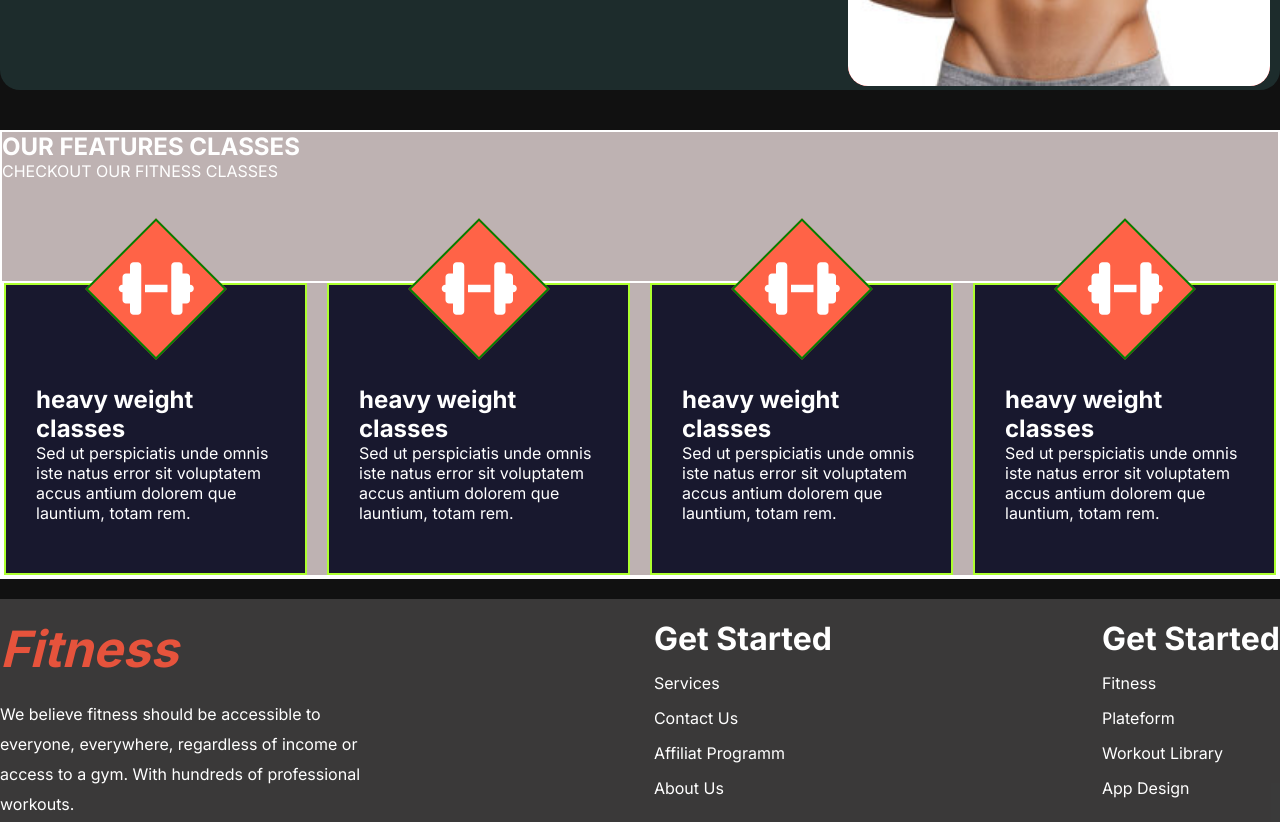
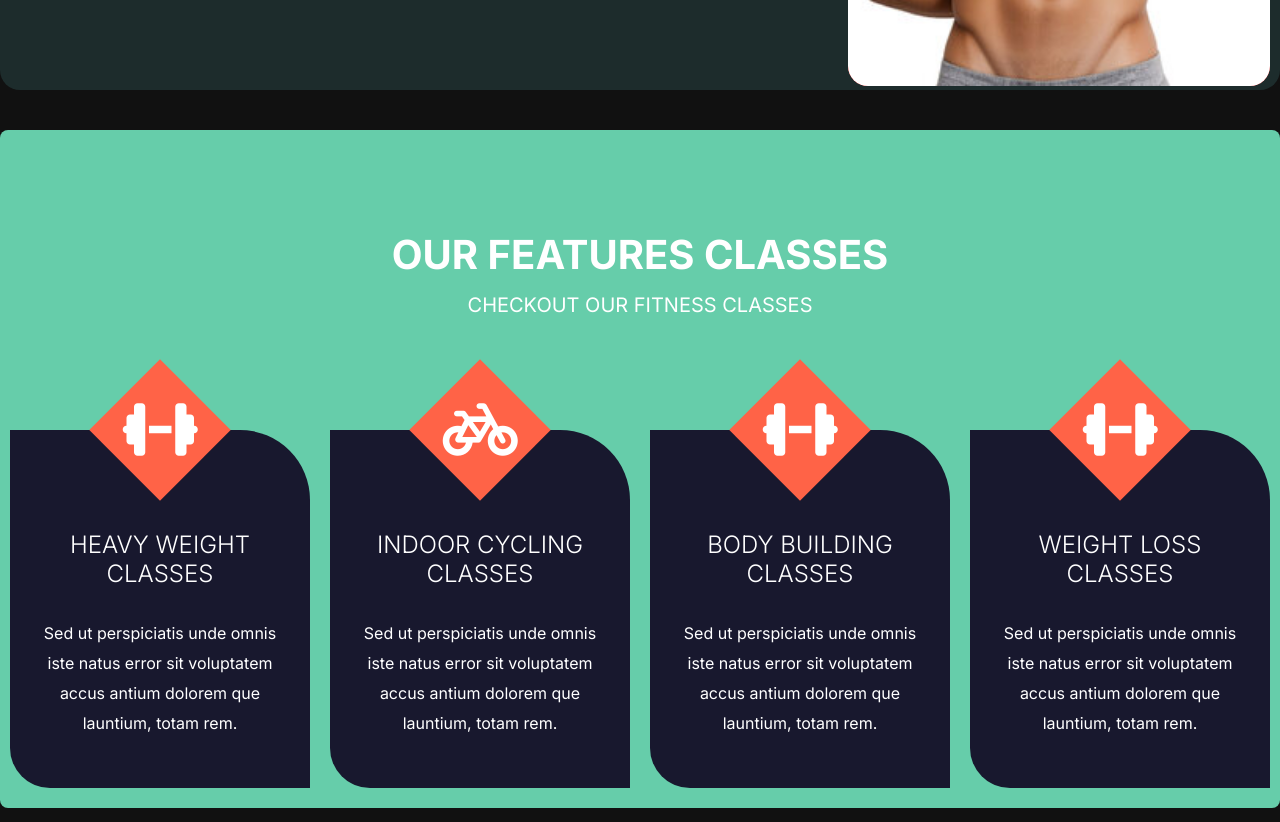
Before and after one commit to sujoy-dam/Versatile-UI, a plain HTML site: page index.html in a window 1280 px wide. Shown: the part 5060-5882 px from the top of the page. Drawn offline with Linux system fonts and the light colour scheme; a web font is replaced by a local one.

Commit message:
feature section

```diff
--- a/index.html
+++ b/index.html
@@ -294,10 +294,10 @@
                 <div class="heavy-weight-div">
                     <div class="heavy-weight-div-img">
                         <!-- <i class="fa-light fa-dumbbell"></i> -->
-                        <i class="fa-solid fa-dumbbell"></i>
+                        <i class="fa-solid fa-bicycle"></i>
                     </div>
                     <div class="heavy-weight-div-text">
-                        <h1>heavy weight classes</h1>
+                        <h1>indoor cycling classes</h1>
                         <p>Sed ut perspiciatis unde omnis iste natus error sit voluptatem accus antium dolorem que
                             launtium, totam rem.</p>
                     </div>
@@ -308,7 +308,7 @@
                         <i class="fa-solid fa-dumbbell"></i>
                     </div>
                     <div class="heavy-weight-div-text">
-                        <h1>heavy weight classes</h1>
+                        <h1>Body building classes</h1>
                         <p>Sed ut perspiciatis unde omnis iste natus error sit voluptatem accus antium dolorem que
                             launtium, totam rem.</p>
                     </div>
@@ -319,7 +319,7 @@
                         <i class="fa-solid fa-dumbbell"></i>
                     </div>
                     <div class="heavy-weight-div-text">
-                        <h1>heavy weight classes</h1>
+                        <h1>weight loss <br> classes</h1>
                         <p>Sed ut perspiciatis unde omnis iste natus error sit voluptatem accus antium dolorem que
                             launtium, totam rem.</p>
                     </div>
--- a/styles/responsive.css
+++ b/styles/responsive.css
@@ -222,7 +222,23 @@
         font-size: 16px;
         border: 0.5px solid white;
     }
-
+    .our-features-classes-title h1{
+        font-size: 30px;
+    }
+    .our-features-classes-title p{
+        font-size: 16px;
+    }
+    .heavy-weight-div-class{
+        flex-direction: column;
+        gap: 2px;
+    }
+    .heavy-weight-div-text{
+        border-radius: 0 0 0 0;
+        padding: 100px 20px;
+    }
+    .heavy-weight-div-img{
+        top:-12%
+    }
     /* footer section  */
     .footer-container {
         flex-direction: column;
--- a/styles/style.css
+++ b/styles/style.css
@@ -590,25 +590,36 @@ input , select{
 /* features classes  */
 .our-features-classes{
     max-width: 1440px;
-    background-color: rgb(190, 178, 178);
+    /* background-color: rgb(190, 178, 178); */
+    background-color: mediumaquamarine;
     margin: 0px auto;
     color: white;
-    border: 2px solid white;
-    /* display: flex; */
+    /* border: 2px solid white; */
+    /* padding-top: 100px; */
+    /* padding-bottom: 20px; */
+    padding: 100px 10px 20px 10px;
+    border-radius: 8px;
 }
 .heavy-weight-div-class{
-    border: 2px solid white;
+    /* border: 2px solid white; */
     margin: 100px 0px 0px 0px;
     display: flex;
     justify-content: space-between;
     gap: 20px;
 }
 .our-features-classes-title{
-
+    text-align: center;
+    line-height: 50px;
+}
+.our-features-classes-title h1{
+    font-size: 40px;
+}
+.our-features-classes-title p{
+    font-size: 20px;
 }
 .heavy-weight-div{
     display: flex;
-    border: 2px solid greenyellow;
+    /* border: 2px solid greenyellow; */
     flex-direction: column;
     align-items: center;
     position: relative;
@@ -623,18 +634,31 @@ input , select{
     justify-content: center;
     align-items: center;
     position: absolute;
-    top: -16%;
-    border: 2px solid green;
+    top: -14%;
 }
-.fa-solid{
+.fa-dumbbell, .fa-bicycle{
     font-size: 60px;
     transform: rotate(-45deg);
+}
+.body-building{
+    color: white;
 }
 .heavy-weight-div-text{
     background-color: rgb(24, 24, 46);
     width: 100%;
     /* height: ; */
     padding: 100px 30px 50px 30px;
+    border-radius: 0 70px 0 40px;
+}
+.heavy-weight-div-text h1{
+    text-transform: uppercase;
+    font-weight: 300;
+    text-align: center;
+}
+.heavy-weight-div-text p{
+    line-height: 30px;
+    text-align: center;
+    margin-top: 30px;
 }
 /* footer section  */
 .footer-section {
```
Also changed, not shown: extra-images/bodybuilding.png (added).
